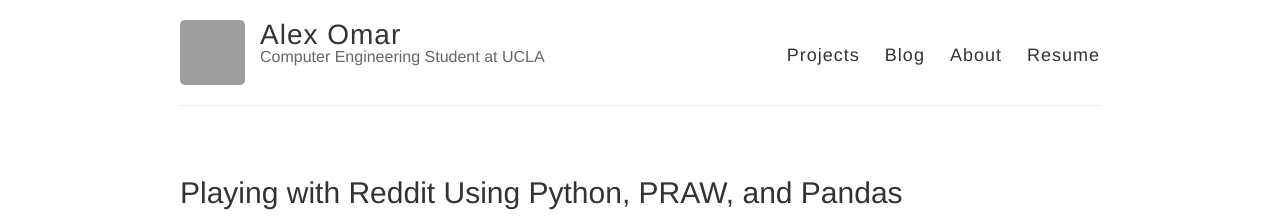
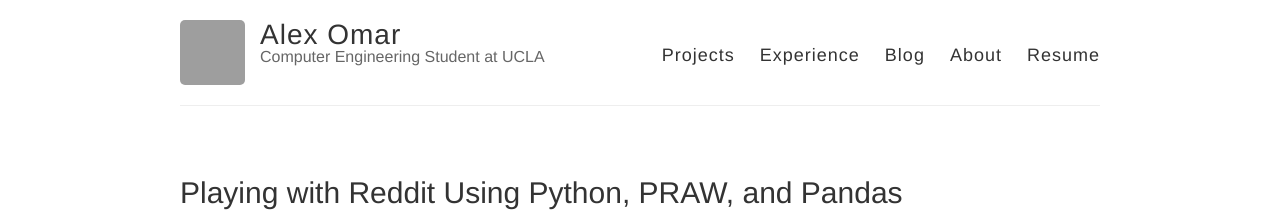
Before and after one commit to atomar94/atomar94.github.io, a Jekyll site: the page built from index.html, in a window 1280 px wide. Shown: the top 219 px of the page. Built offline with Jekyll 4.4.1, drawn with Linux system fonts in a browser that asks for light colours; grey boxes are pictures that could not be loaded.

Commit message:
fixing alignment bugs

```diff
--- a/_layouts/default.html
+++ b/_layouts/default.html
@@ -29,6 +29,7 @@
 
           <nav>
             <a href="{{ site.baseurl }}/projects">Projects</a>
+            <a href="{{ site.baseurl }}/experiences">Experience</a>
             <a href="{{ site.baseurl }}/">Blog</a>
             <a href="{{ site.baseurl }}/about">About</a>
             <a href="{{ site.baseurl }}/content/AlexOmarResume.pdf">Resume</a>
--- a/_layouts/experience.html
+++ b/_layouts/experience.html
@@ -14,4 +14,4 @@ layout: default
     {{ content }}
   </div>
 
-  </article>
+</article>
--- a/experiences.html
+++ b/experiences.html
@@ -14,7 +14,7 @@ layout: default
         <h2><a href="{{ site.baseurl }}{{ post.url }}">{{ post.title }}</a></h2>
 
         <div class="entry">
-          <h4>{{ post.excerpt }}</h4>
+          <h4>text goes here</h4>
         </div>
 
         <div class="post-footer">
```
